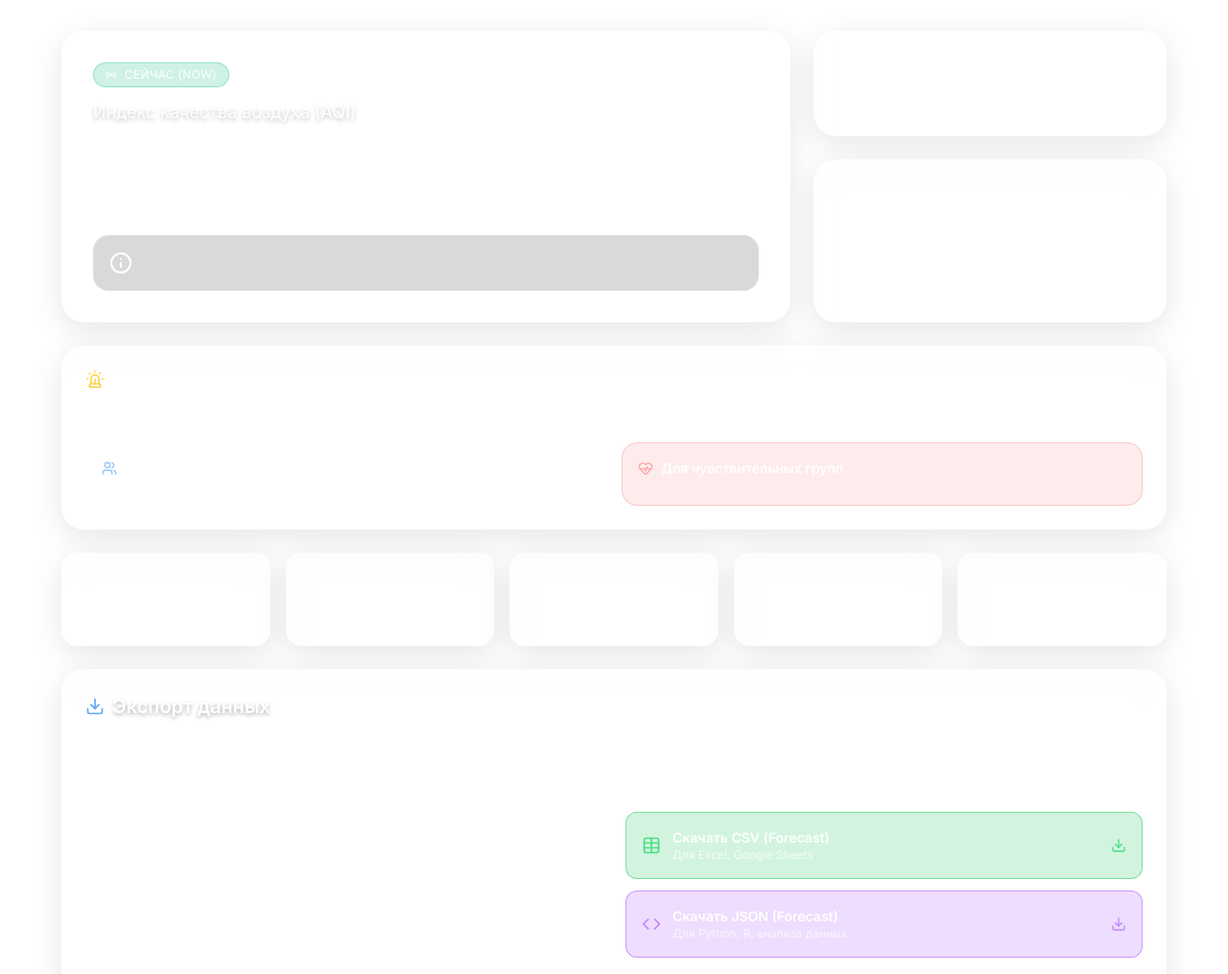
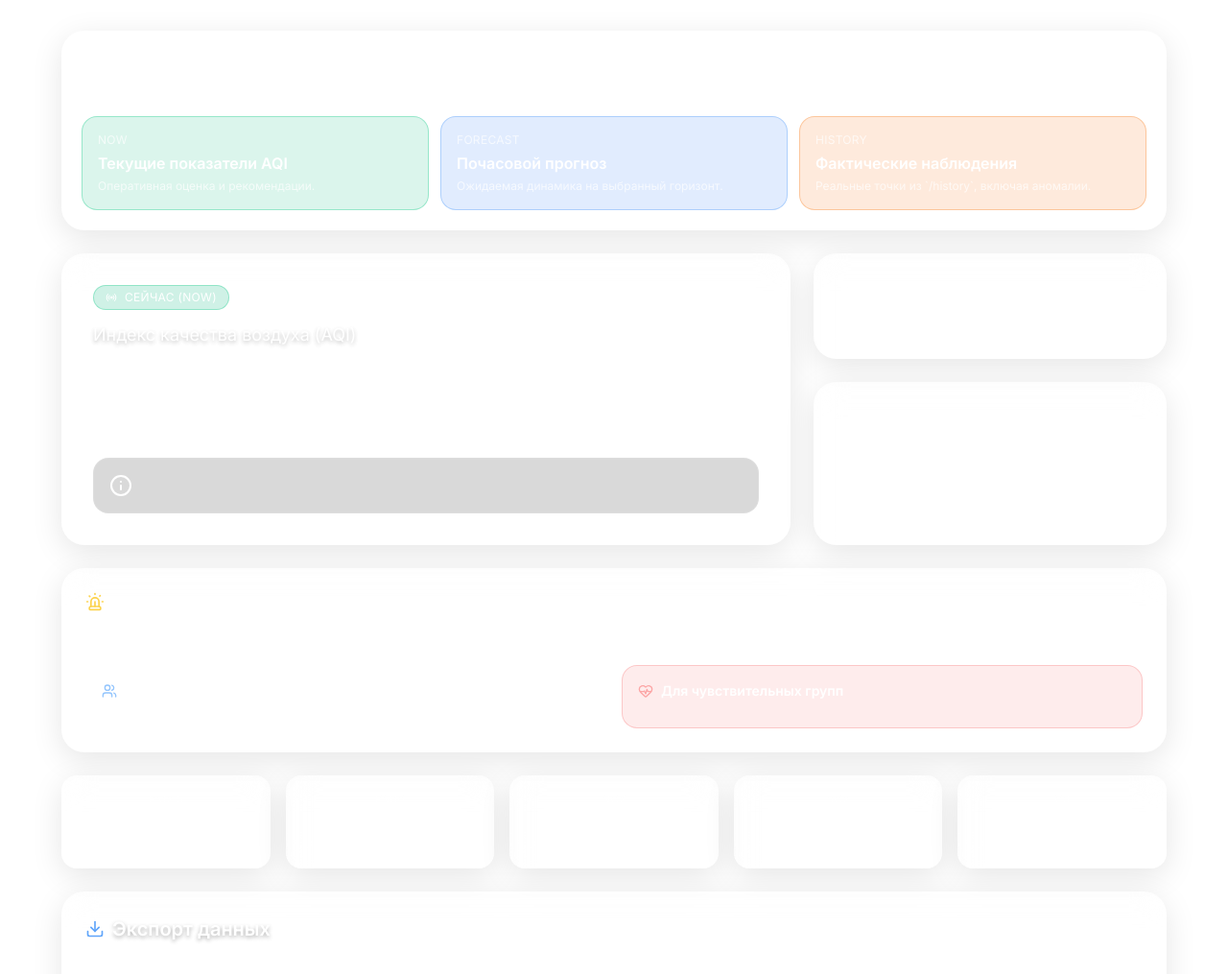
Before and after one commit to f1sherFM/Airtrace-RU, a Python web app: template web/templates/city.html in a window 1280 px wide. Shown: the part 74-1089 px from the top of the page at 96% size. Run offline with Jinja, Linux system fonts and the light colour scheme; the template is opened without the code that fills it, so the values that code supplies are empty; some libraries are stand-ins or nearby versions.

Commit message:
feat(v4): clarify city dashboard modes and add UX smoke checklist

```diff
--- a/web/templates/city.html
+++ b/web/templates/city.html
@@ -8,9 +8,32 @@
 
 {% block content %}
 <div class="grid grid-cols-1 lg:grid-cols-3 gap-6">
+    <div class="lg:col-span-3 glass-enhanced rounded-3xl p-5 border border-white/20">
+        <h2 class="text-sm font-semibold uppercase tracking-[0.2em] opacity-70 mb-3">Режимы данных</h2>
+        <p class="text-sm opacity-85 mb-4">
+            Дашборд разделен на три независимых режима: текущая ситуация (Now), прогноз (Forecast) и фактическая история (History).
+        </p>
+        <div class="grid grid-cols-1 md:grid-cols-3 gap-3">
+            <a href="#now-section" class="rounded-2xl p-4 bg-emerald-500/15 border border-emerald-400/40 hover:bg-emerald-500/25 transition-colors">
+                <div class="text-xs uppercase tracking-wide opacity-70 mb-1">Now</div>
+                <div class="font-semibold">Текущие показатели AQI</div>
+                <div class="text-xs opacity-70 mt-1">Оперативная оценка и рекомендации.</div>
+            </a>
+            <a href="#forecast-section" class="rounded-2xl p-4 bg-blue-500/15 border border-blue-400/40 hover:bg-blue-500/25 transition-colors">
+                <div class="text-xs uppercase tracking-wide opacity-70 mb-1">Forecast</div>
+                <div class="font-semibold">Почасовой прогноз</div>
+                <div class="text-xs opacity-70 mt-1">Ожидаемая динамика на выбранный горизонт.</div>
+            </a>
+            <a href="#history-section" class="rounded-2xl p-4 bg-orange-500/15 border border-orange-400/40 hover:bg-orange-500/25 transition-colors">
+                <div class="text-xs uppercase tracking-wide opacity-70 mb-1">History</div>
+                <div class="font-semibold">Фактические наблюдения</div>
+                <div class="text-xs opacity-70 mt-1">Реальные точки из `/history`, включая аномалии.</div>
+            </a>
+        </div>
+    </div>
 
     <!-- AQI Main Card -->
-    <div class="lg:col-span-2 glass-enhanced rounded-3xl p-8 flex flex-col justify-between relative overflow-hidden card-hover">
+    <div id="now-section" class="lg:col-span-2 glass-enhanced rounded-3xl p-8 flex flex-col justify-between relative overflow-hidden card-hover scroll-mt-24">
         <div class="relative z-10">
             <div class="inline-flex items-center gap-2 px-3 py-1 mb-3 rounded-full bg-emerald-500/20 border border-emerald-400/40 text-xs uppercase tracking-wide">
                 <i data-lucide="radio" class="w-3 h-3"></i>
@@ -82,7 +105,7 @@
     </div>
 
     <!-- Action-Oriented Recommendations -->
-    <div class="lg:col-span-3">
+    <div id="forecast-section" class="lg:col-span-3 scroll-mt-24">
         <div class="glass-enhanced rounded-3xl p-6 border border-white/20">
             <h3 class="text-xl font-semibold mb-4 flex items-center gap-2 text-shadow">
                 <i data-lucide="siren" class="w-5 h-5 text-amber-300"></i>
@@ -155,7 +178,7 @@
 
     <!-- Forecast Section -->
     {% if forecast %}
-    <div class="lg:col-span-3">
+    <div id="history-section" class="lg:col-span-3 scroll-mt-24">
         <h3 class="text-xl font-semibold mb-4 flex items-center gap-2 text-shadow">
             <i data-lucide="calendar" class="w-5 h-5"></i>
             Прогноз (Forecast): ближайшие 24 часа
```
Also changed, not shown: docs/ux_smoke_checklist.md (added, +32 -0 lines), README.md.
